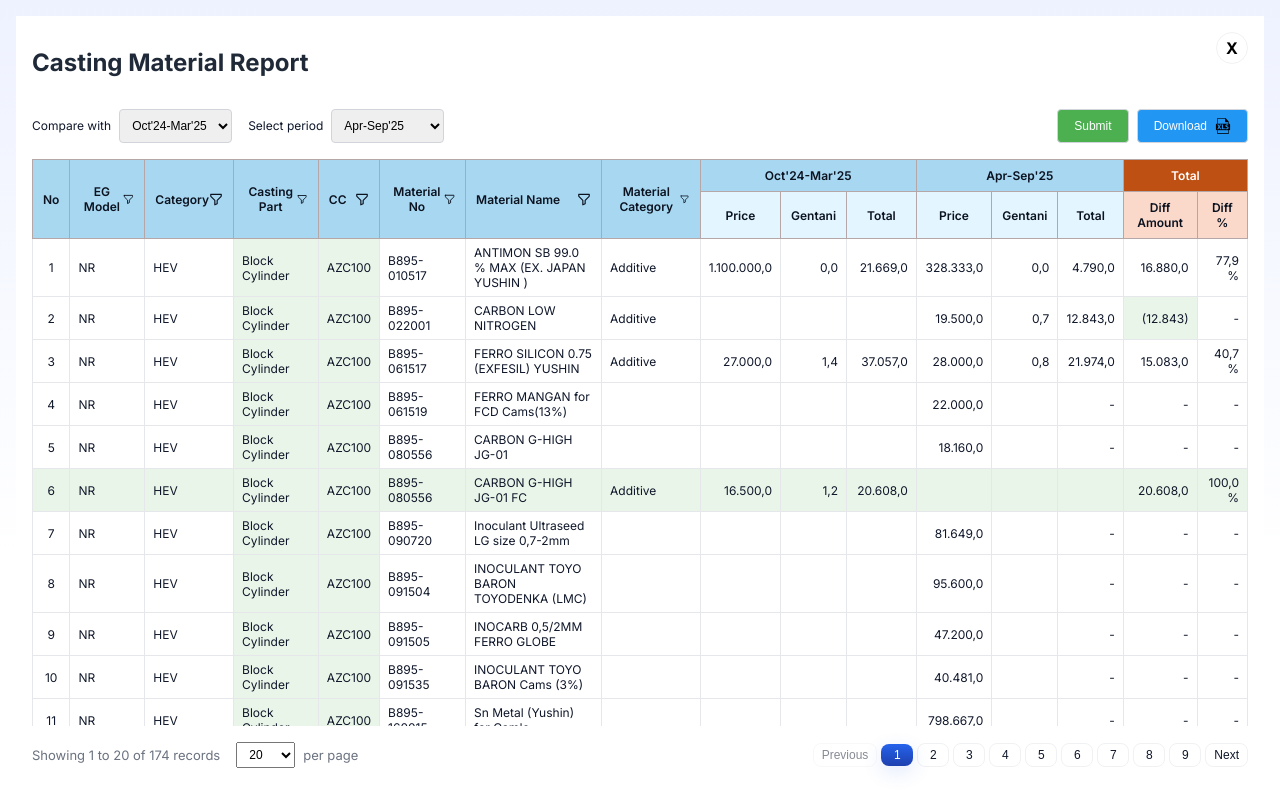
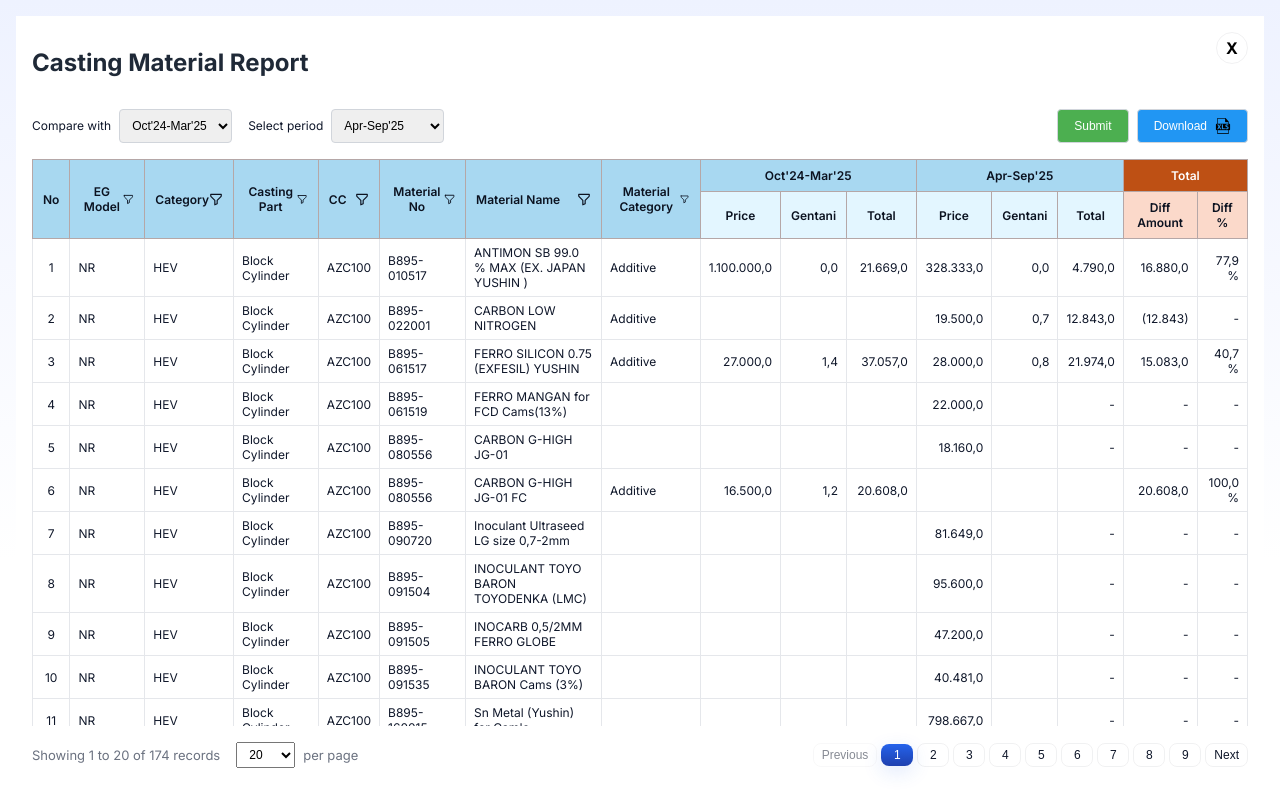
Before and after one commit to ari-fikri/finance-dashboard, a React (Vite) app: page /casting-material in a window 1280 px wide. Built offline with nearby package versions, Linux system fonts and the light colour scheme; sample sign-in values are in the browser's storage.

Commit message:
Remove row's green background

```diff
--- a/src/CastingMaterialPage.jsx
+++ b/src/CastingMaterialPage.jsx
@@ -493,11 +493,6 @@ const CastingMaterialPage = () => {
           </thead>
           <tbody>
             {currentRecords.map((row, index) => {
-              const remark = getCleanValue(row['Remark']);
-              const rowStyle = remark === 'New Material' ? { backgroundColor: '#eaf5e9' } : {};
-              const diffAmountStyle = remark === 'delete material' ? { backgroundColor: '#eaf5e9' } : {};
-              const gentaniImpactStyle = remark === 'Increasing gentani' ? { backgroundColor: '#eaf5e9' } : {};
-
               const cellStyle = { border: '1px solid #e5e7eb', textAlign: 'left' };
               const rightCellStyle = { ...cellStyle, textAlign: 'right' };
               const centerCellStyle = { ...cellStyle, textAlign: 'center' };
@@ -555,12 +550,12 @@ const CastingMaterialPage = () => {
 
               return (
                 <React.Fragment key={indexOfFirstRecord + index}>
-                  <tr style={{...rowStyle, borderBottom: '1px solid #e5e7eb'}}>
+                  <tr style={{borderBottom: '1px solid #e5e7eb'}}>
                     <td className="td-default" style={centerCellStyle}>{indexOfFirstRecord + index + 1}</td>
                     <td className="td-default" style={cellStyle}>{getCleanValue(row['EG Model'])}</td>
                     <td className="td-default" style={cellStyle}>{getCleanValue(row['Category'])}</td>
-                    <td className="td-default" style={{...cellStyle, backgroundColor: '#eaf5e9'}}>{getCleanValue(row['Casting Part'])}</td>
-                    <td className="td-default" style={{...cellStyle, backgroundColor: '#eaf5e9'}}>{getCleanValue(row['CC'])}</td>
+                    <td className="td-default" style={cellStyle}>{getCleanValue(row['Casting Part'])}</td>
+                    <td className="td-default" style={cellStyle}>{getCleanValue(row['CC'])}</td>
                     <td className="td-default" style={cellStyle}>{getCleanValue(row['Material No'])}</td>
                     <td className="td-default" style={cellStyle}>{getCleanValue(row['Material Name'])}</td>
                     <td className="td-default" style={cellStyle}>{getCleanValue(row['Material Category'])}</td>
@@ -570,7 +565,7 @@ const CastingMaterialPage = () => {
                     <td className="td-default" style={rightCellStyle}>{formatValue(row[selectedPeriod]?.[0])}</td>
                     <td className="td-default" style={rightCellStyle}>{formatValue(row[selectedPeriod]?.[1])}</td>
                     <td className="td-default" style={rightCellStyle}>{formatValue(row[selectedPeriod]?.[2])}</td>
-                    <td className="td-default" style={{...rightCellStyle, ...diffAmountStyle}}>{formatValue(row['Diff Amount'])}</td>
+                    <td className="td-default" style={rightCellStyle}>{formatValue(row['Diff Amount'])}</td>
                     <td className="td-default" style={rightCellStyle}>{diffPercentText}</td>
                   </tr>
                   {subtotalRow}
```
